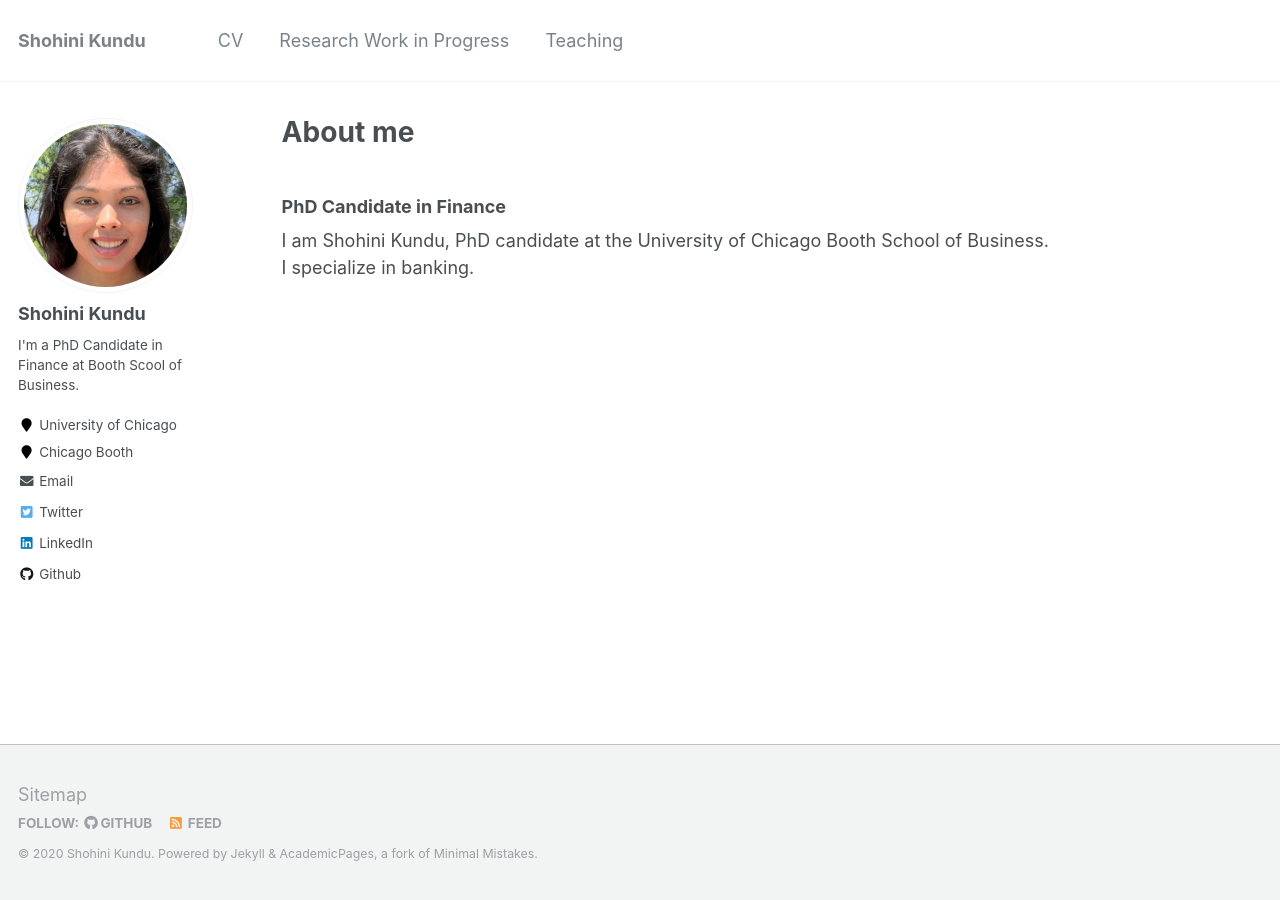
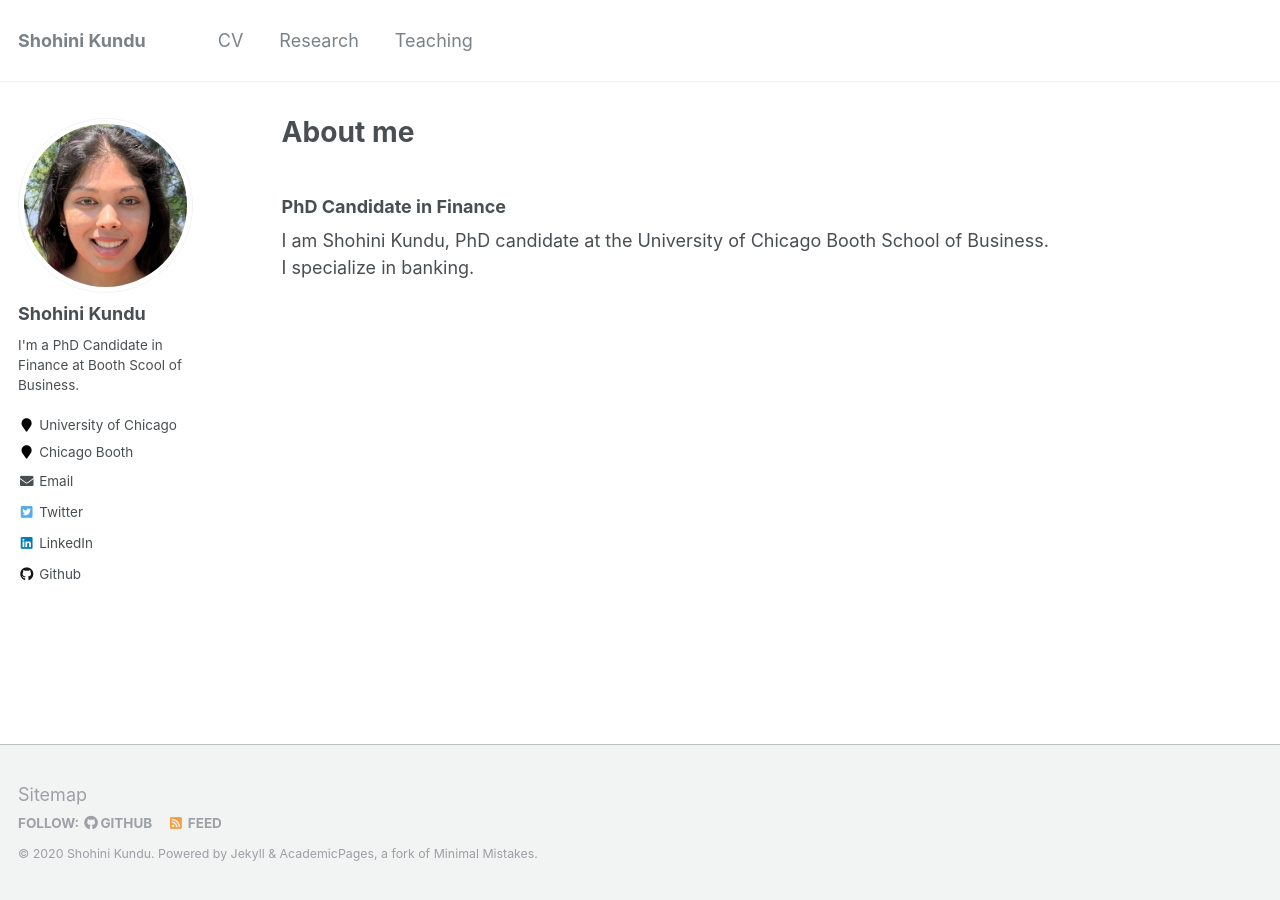
Before and after one commit to shohinikundu/shohinikundu.github.io, a Jekyll site: the page built from _pages/about.md, in a window 1280 px wide. Built offline with Jekyll 4.4.1, drawn with Linux system fonts in a browser that asks for light colours.

Commit message:
Update navigation.yml

```diff
--- a/_data/navigation.yml
+++ b/_data/navigation.yml
@@ -4,7 +4,7 @@ main:
   - title: "CV"
     url: /cv/
 
-  - title: "Research Work in Progress"
+  - title: "Research"
     url: /portfolio/
 
   - title: "Teaching"
```
